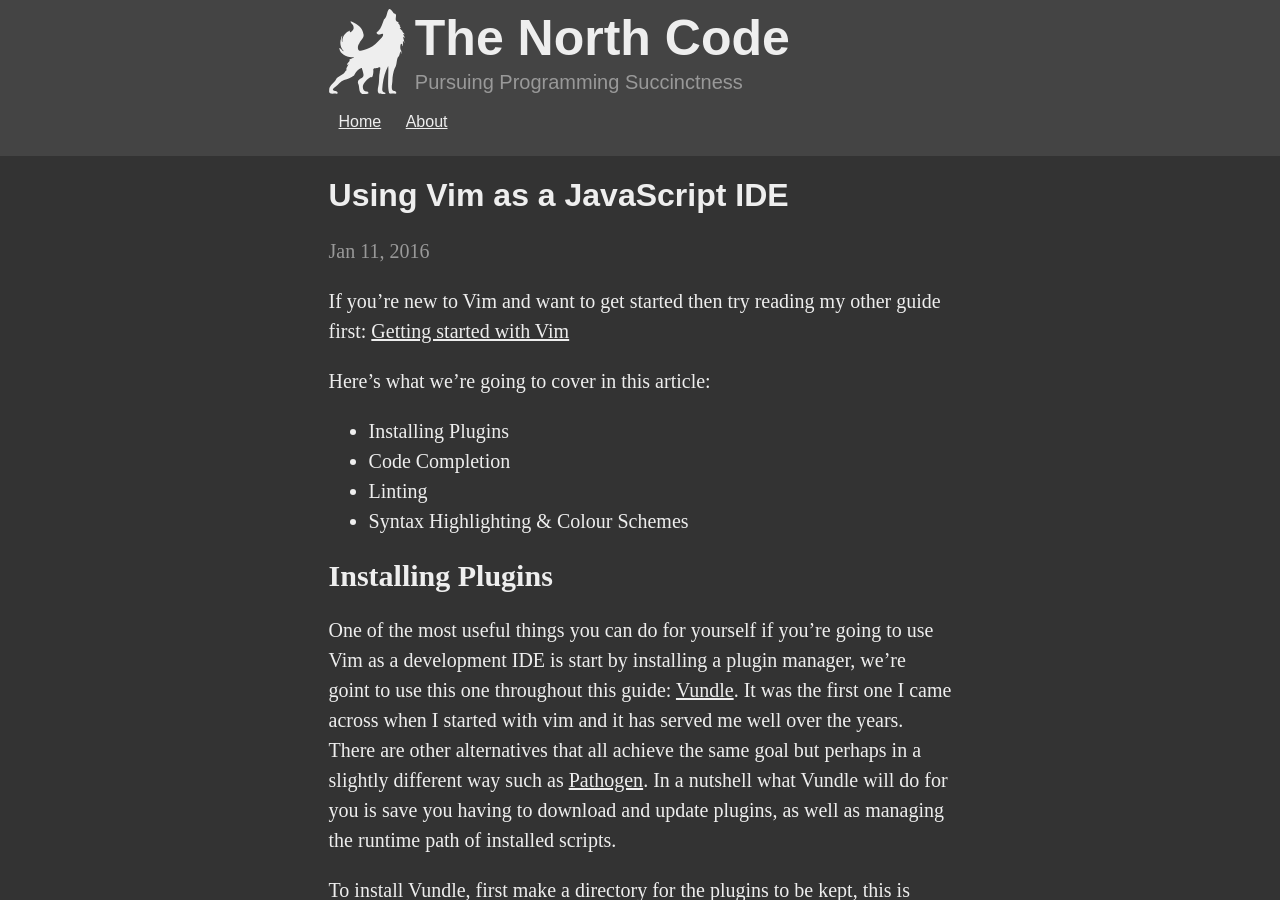
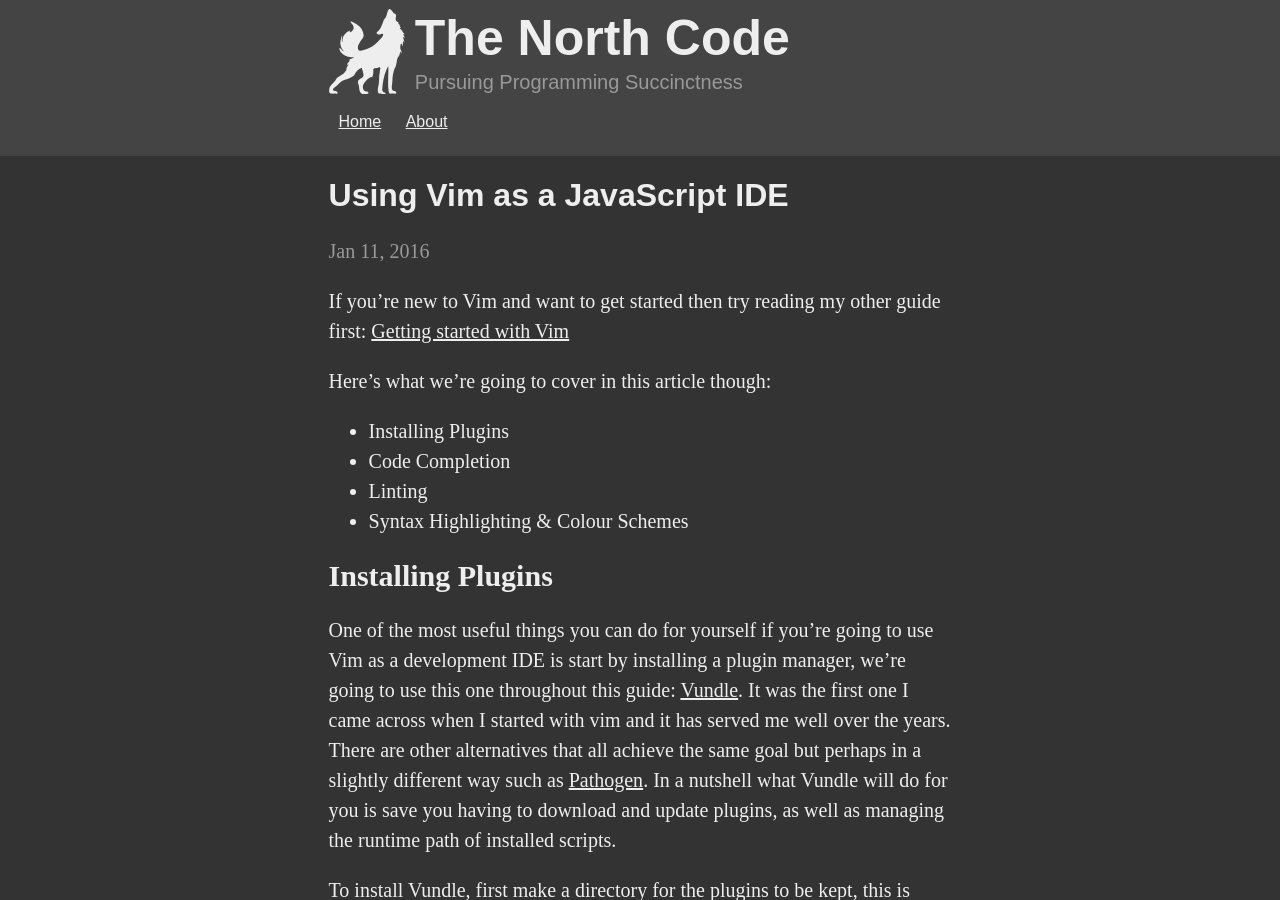
Before and after one commit to RobBollons/robbollons.github.io, a Jekyll site: the page built from _posts/2016-01-11-using-vim-as-a-javascript-ide.md, in a window 1280 px wide and 900 px high. Built offline with Jekyll 4.4.1, drawn with Linux system fonts in a browser that asks for light colours; comment, search, counter and statistics services are not loaded.

Commit message:
Update 2016-01-11-using-vim-as-a-javascript-ide.md

```diff
--- a/_posts/2016-01-11-using-vim-as-a-javascript-ide.md
+++ b/_posts/2016-01-11-using-vim-as-a-javascript-ide.md
@@ -8,7 +8,7 @@ tags:
 
 If you're new to Vim and want to get started then try reading my other guide first: [Getting started with Vim](/2016/01/01/getting-started-with-vim/)
 
-Here's what we're going to cover in this article:
+Here's what we're going to cover in this article though:
 
  - Installing Plugins
  - Code Completion
@@ -16,7 +16,7 @@ Here's what we're going to cover in this article:
  - Syntax Highlighting & Colour Schemes
 
 ## Installing Plugins
-One of the most useful things you can do for yourself if you're going to use Vim as a development IDE is start by installing a plugin manager, we're goint to use this one throughout this guide: [Vundle](https://github.com/VundleVim/Vundle.vim). It was the first one I came across when I started with vim and it has served me well over the years. There are other alternatives that all achieve the same goal but perhaps in a slightly different way such as [Pathogen](https://github.com/tpope/vim-pathogen). In a nutshell what Vundle will do for you is save you having to download and update plugins, as well as managing the runtime path of installed scripts.
+One of the most useful things you can do for yourself if you're going to use Vim as a development IDE is start by installing a plugin manager, we're going to use this one throughout this guide: [Vundle](https://github.com/VundleVim/Vundle.vim). It was the first one I came across when I started with vim and it has served me well over the years. There are other alternatives that all achieve the same goal but perhaps in a slightly different way such as [Pathogen](https://github.com/tpope/vim-pathogen). In a nutshell what Vundle will do for you is save you having to download and update plugins, as well as managing the runtime path of installed scripts.
 
 To install Vundle, first make a directory for the plugins to be kept, this is `~/.vim/bundle/` by default so: `mkdir ~/.vim/bundle/`. Then clone down the Vundle repository from git into this folder: `git clone https://github.com/VundleVim/Vundle.vim.git ~/.vim/bundle/Vundle.vim`.
 From there all you have to do is call Vundle from your .vimrc and you're good to go:
```
